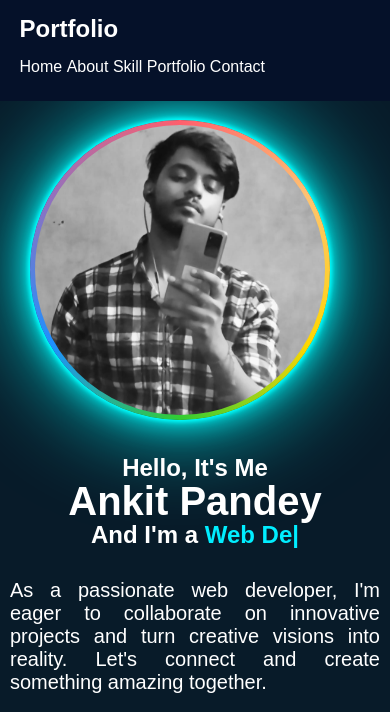
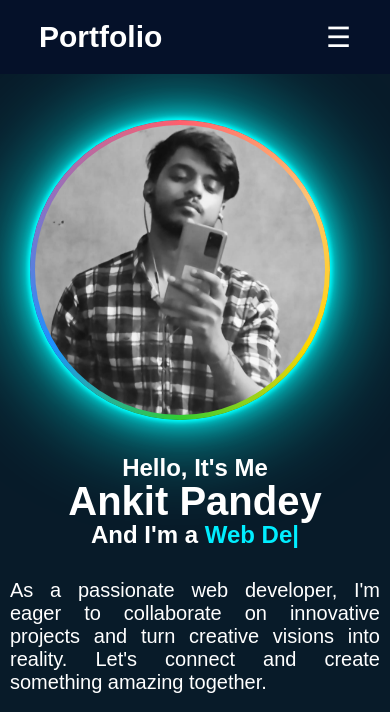
Before and after one commit to AnkitPandey221095/Ankit_Portfolio, a plain HTML site: page index.html in a window 390 px wide. Shown: the top 712 px of the page. Drawn offline with nearby package versions, Linux system fonts and the light colour scheme.

Commit message:
making responsive nav

```diff
--- a/index.html
+++ b/index.html
@@ -11,12 +11,13 @@
 <body>
     <nav class="navBar">
         <div class="logo">Portfolio</div>
+        <div class="hamburger" onclick="toggleMenu()">&#9776;</div>
         <div class="navBar_pages">
-            <a href="#home">Home</a>
-            <a href="#about">About</a>
-            <a href="#skills">Skill</a>
-            <a href="#portfolio">Portfolio</a>
-            <a href="#contact">Contact</a>
+            <a class="nav_btn" href="#home">Home</a>
+            <a class="nav_btn" href="#about">About</a>
+            <a class="nav_btn" href="#skills">Skill</a>
+            <a class="nav_btn" href="#portfolio">Portfolio</a>
+            <a class="nav_btn" href="#contact">Contact</a>
         </div>
     </nav>
      <!-- hello buddy just tring to push changes in repo -->
--- a/portfolio.js
+++ b/portfolio.js
@@ -15,3 +15,14 @@ document.getElementById('contact_form').addEventListener('submit', function() {
     },1000);
 
 });
+const navPages = document.querySelector('.navBar_pages');
+
+function toggleMenu() {
+    navPages.classList.toggle('active');
+}
+
+document.querySelectorAll('.nav_btn').forEach((btn)=>{
+    btn.addEventListener('click',()=>{
+        navPages.classList.toggle('active');
+    });
+});
--- a/style.css
+++ b/style.css
@@ -56,23 +56,44 @@ body {
     color: #0ef;
 }
 
+.hamburger {
+    display: none;
+    font-size: 28px;
+    color: #fff;
+    cursor: pointer;
+}
+
+/*  */
+
 @media (max-width: 768px) {
-    .navBar {
-        flex-direction: column; /* Stack elements vertically */
-        align-items: flex-start; /* Align items to the left */
-        padding: 15px 5%; /* Adjust padding for smaller screens */
+
+    .navBar_pages {
+        display: none;
+        flex-direction: column;
+        position: absolute;
+        top: 100%;
+        right:0%;
+        background: #05112978;
+        backdrop-filter: blur(10px);
+        width: 100%;
+        text-align: center;
+        padding: 10px 0;
     }
 
-    .logo {
-        font-size: 24px; /* Reduce logo font size */
-        margin-bottom: 15px; /* Add spacing below the logo */
+    .navBar_pages a{
+        font-size:20px;
+        font-weight: 400;
+        margin: 20px 0;
     }
 
-    .navBar a {
-        font-size: 16px; /* Adjust font size for links */
-        margin-left: 0; /* Remove left margin */
-        margin-bottom: 10px; /* Add spacing between links */
+    .navBar_pages.active {
+        display: flex;
     }
+
+    .hamburger {
+        display: block;
+    }
+
 }
 
 
```
